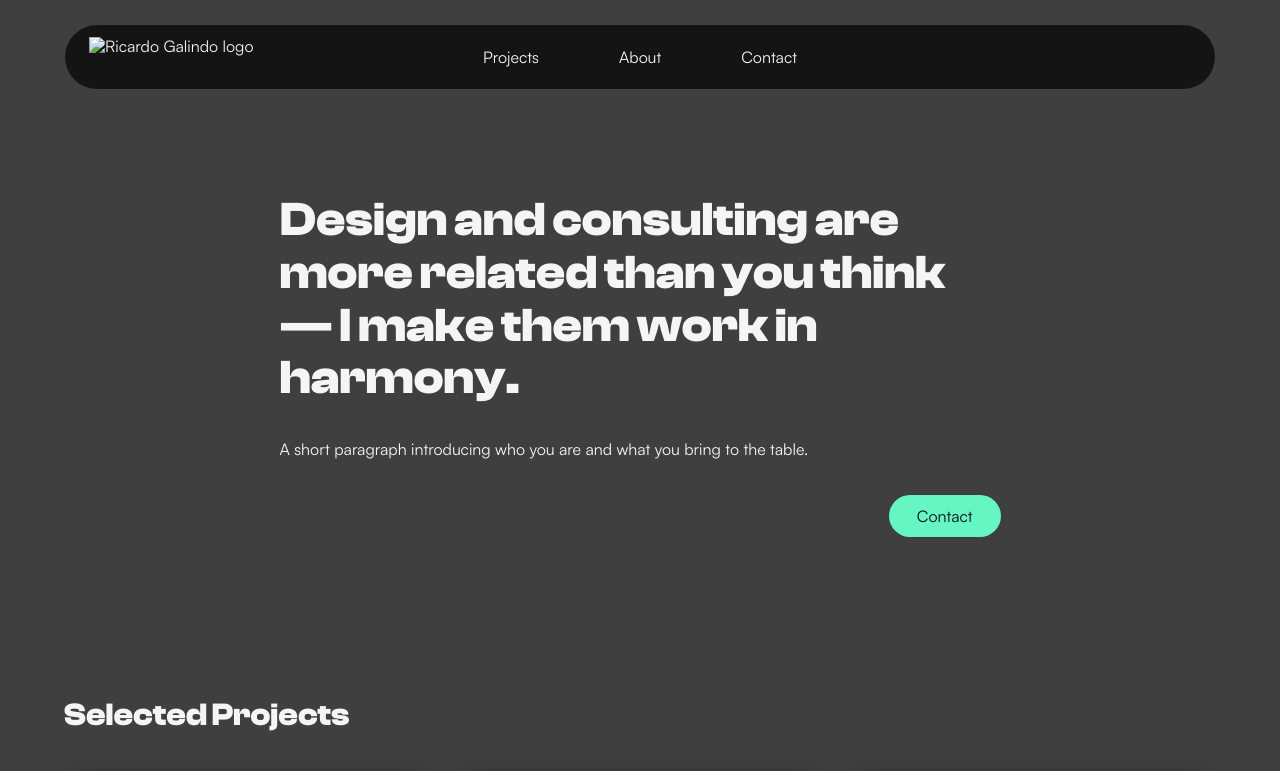
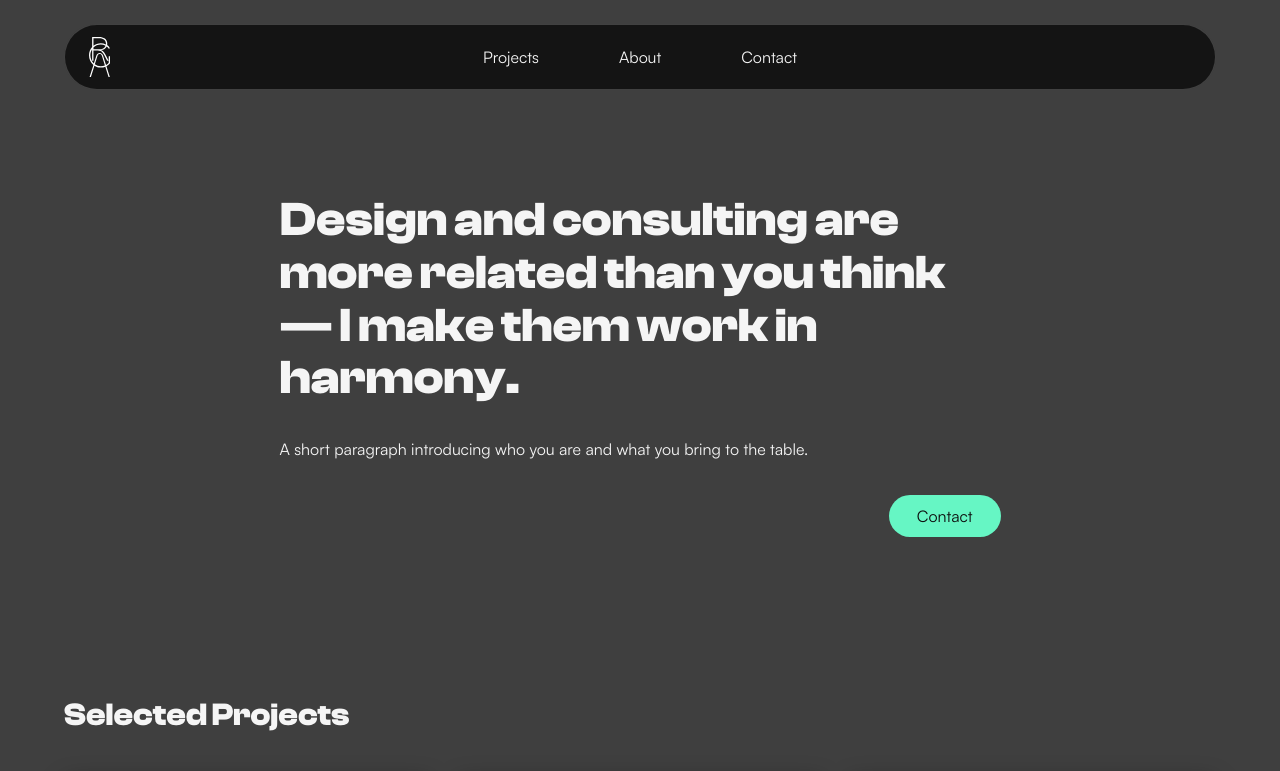
Before and after one commit to Imnot343guiltyspark/Portfolio-project, a plain HTML site: page index.html in a window 1280 px wide. Shown: the top 771 px of the page. Drawn offline with nearby package versions, Linux system fonts and the light colour scheme; the site is published under a folder, as on GitHub Pages, so addresses that start at the root find nothing.

Commit message:
corregido un / en src de logo en index

```diff
--- a/index.html
+++ b/index.html
@@ -16,7 +16,7 @@
       <div class="container">
         <nav>
           <a href="index.html" class="logo">
-            <img src="/images/logo.svg" alt="Ricardo Galindo logo" />
+            <img src="images/logo.svg" alt="Ricardo Galindo logo" />
           </a>
           <ul class="nav-links">
             <li><a href="work.html">Projects</a></li>
```
